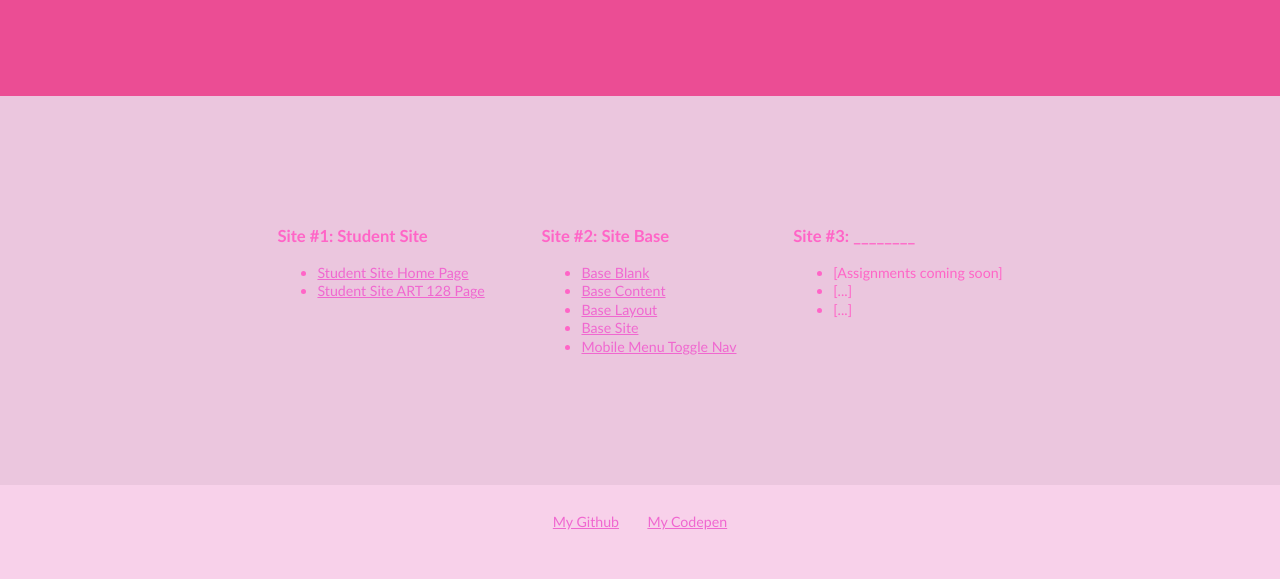
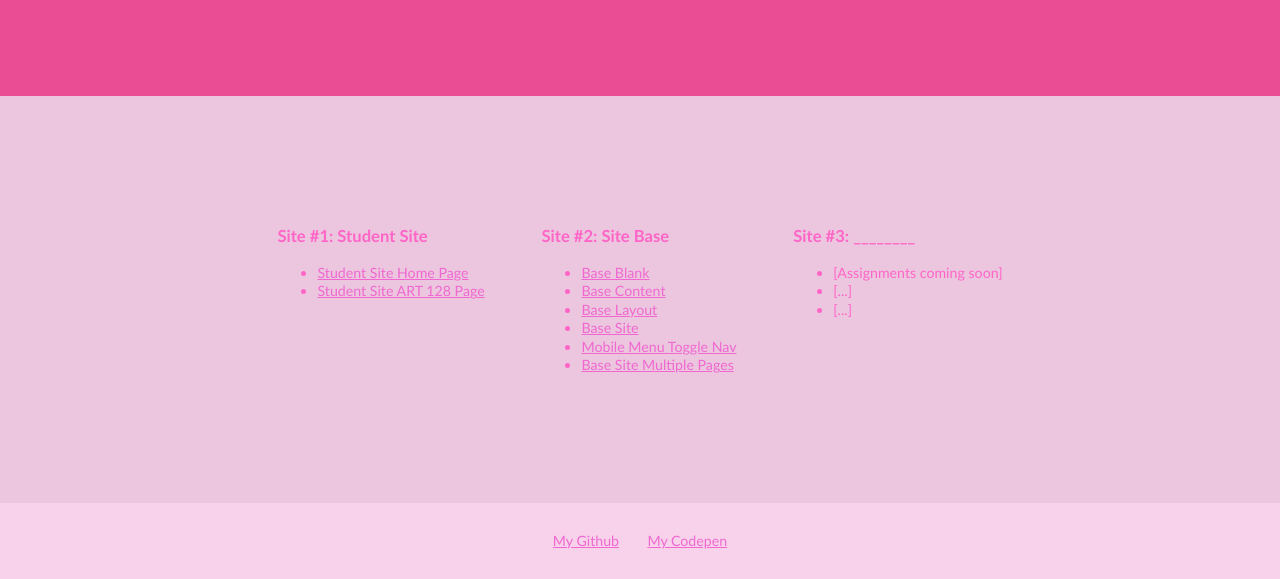
Before and after one commit to AA-C-hub/studentsite, a plain HTML site: page art128/index.html in a window 1280 px wide. Shown: the part 282-861 px from the top of the page. Drawn offline with Linux system fonts and the light colour scheme.

Commit message:
added subpages

```diff
--- a/art128/index.html
+++ b/art128/index.html
@@ -49,6 +49,7 @@
             <li><a href="base-layout/index.html">Base Layout</a></li>
             <li><a href="base-site/index.html">Base Site</a></li>
             <li><a href="base-togglenav/index.html">Mobile Menu Toggle Nav</a></li>
+            <li><a href="base-subpages/index.html">Base Site Multiple Pages</a></li>
         </ul>
                 </div>
 
```
